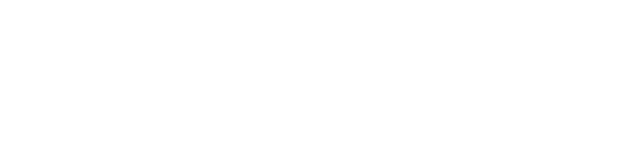
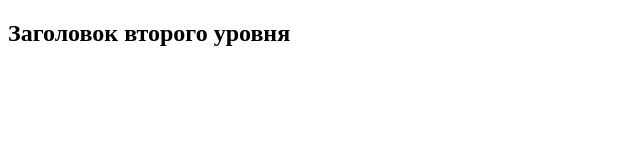
Before and after one commit to Magomed-Shabanov/remote-test-2, a plain HTML site: page index.html in a window 1280 px wide. Shown: the whole page, without its empty margins (0-640 px from the left). Drawn offline with Linux system fonts and the light colour scheme.

Commit message:
Update index.html

```diff
--- a/index.html
+++ b/index.html
@@ -3,5 +3,7 @@
   <head>
     <title>My first page</title>
   </head>
-  <bode>  </bode>
+  <bode>
+    <h2>Заголовок второго уровня</h2>
+  </bode>
 </html>
```
